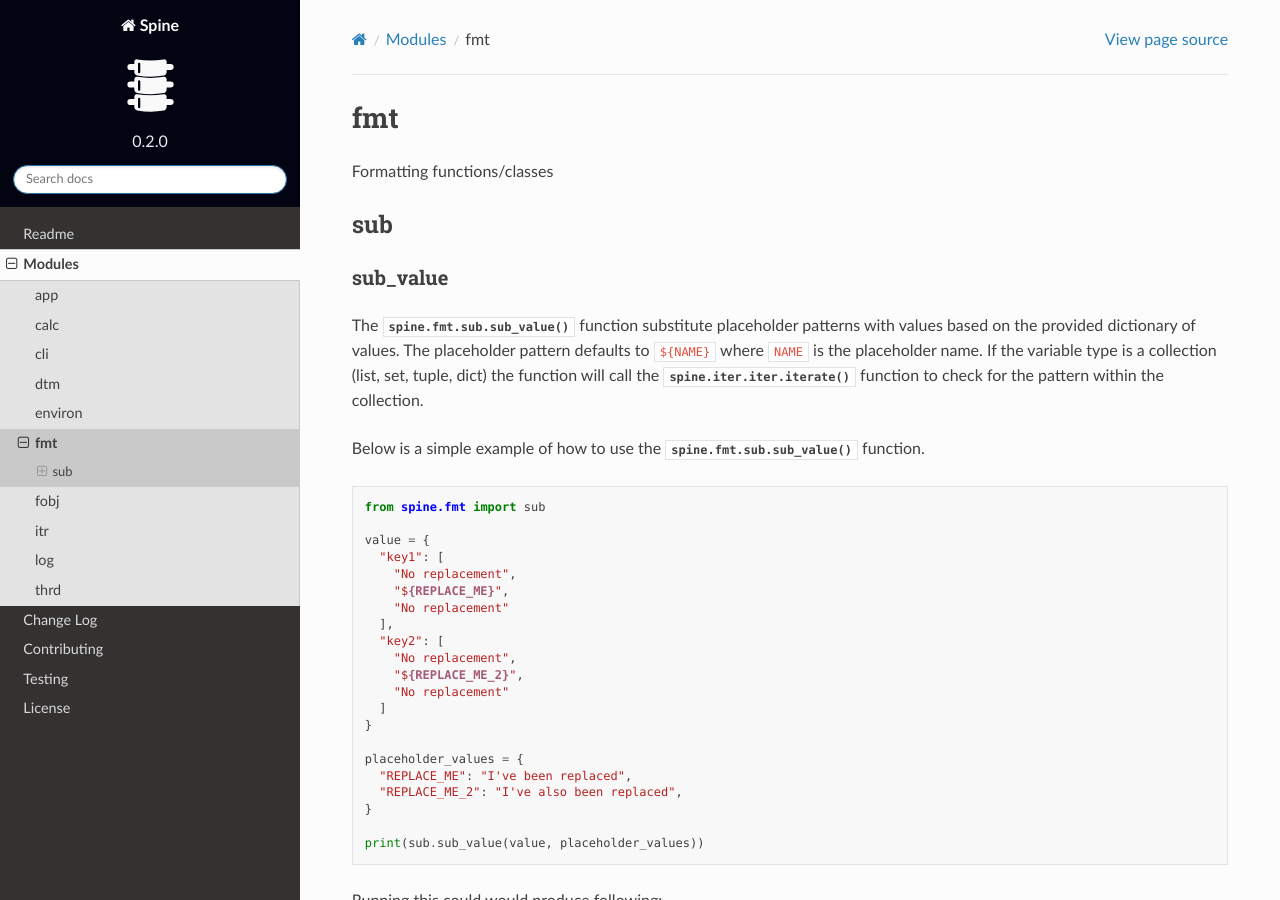
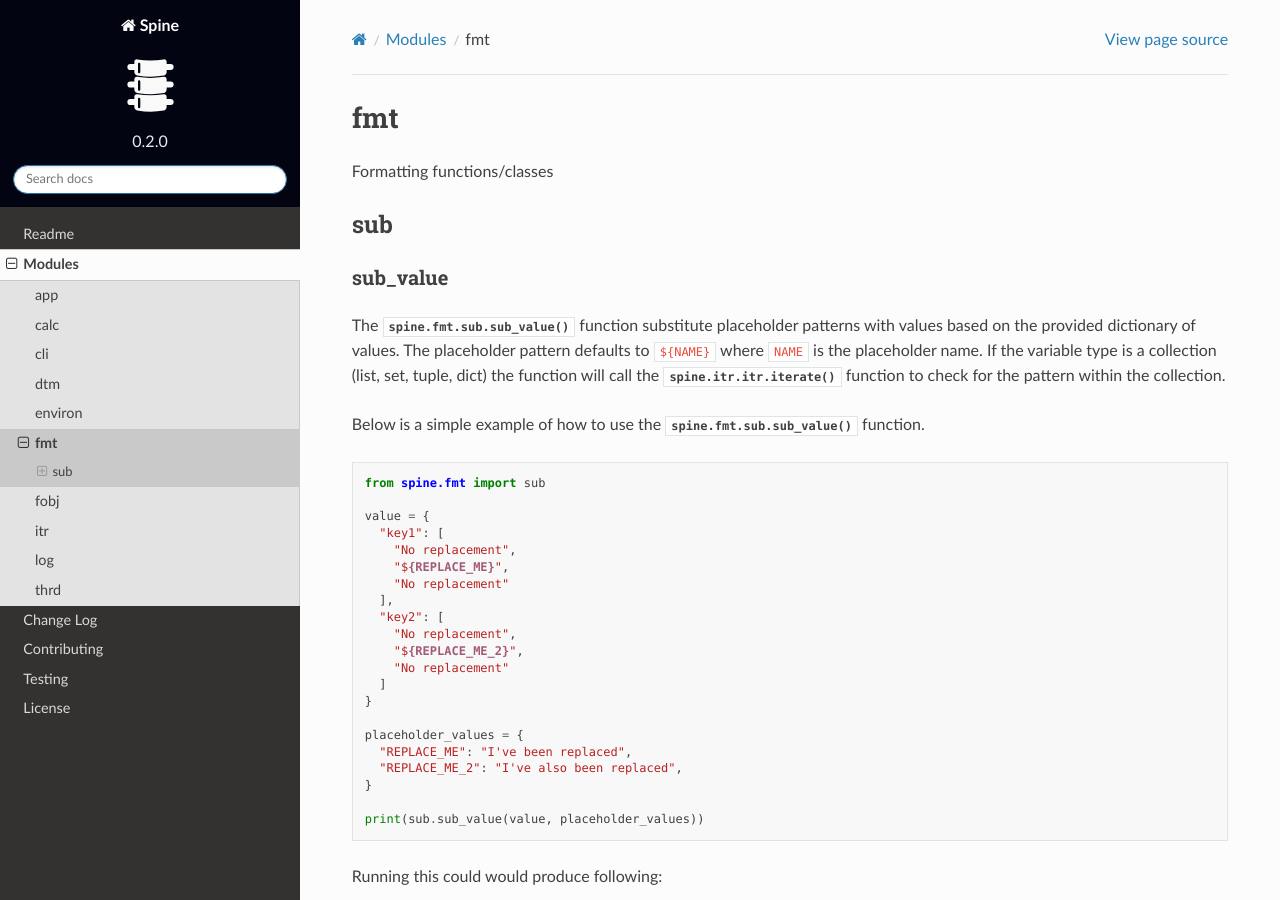
Before and after one commit to Elevaso/Spine, a Sphinx documentation site: the page built from docs/modules/fmt.rst, in a window 1280 px wide and 900 px high. Built offline with Sphinx 7.4.7 and the Read the Docs theme 2.0.0, drawn with Linux system fonts in a browser that asks for light colours.

Commit message:
Fixing reference

```diff
--- a/docs/modules/fmt.rst
+++ b/docs/modules/fmt.rst
@@ -9,7 +9,7 @@ sub
 
 sub_value
 ~~~~~~~~~~
-The :meth:`spine.fmt.sub.sub_value` function substitute placeholder patterns with values based on the provided dictionary of values. The placeholder pattern defaults to :code:`${NAME}` where :code:`NAME` is the placeholder name. If the variable type is a collection (list, set, tuple, dict) the function will call the :meth:`spine.iter.iter.iterate` function to check for the pattern within the collection.
+The :meth:`spine.fmt.sub.sub_value` function substitute placeholder patterns with values based on the provided dictionary of values. The placeholder pattern defaults to :code:`${NAME}` where :code:`NAME` is the placeholder name. If the variable type is a collection (list, set, tuple, dict) the function will call the :meth:`spine.itr.itr.iterate` function to check for the pattern within the collection.
 
 Below is a simple example of how to use the :meth:`spine.fmt.sub.sub_value` function.
 
```
